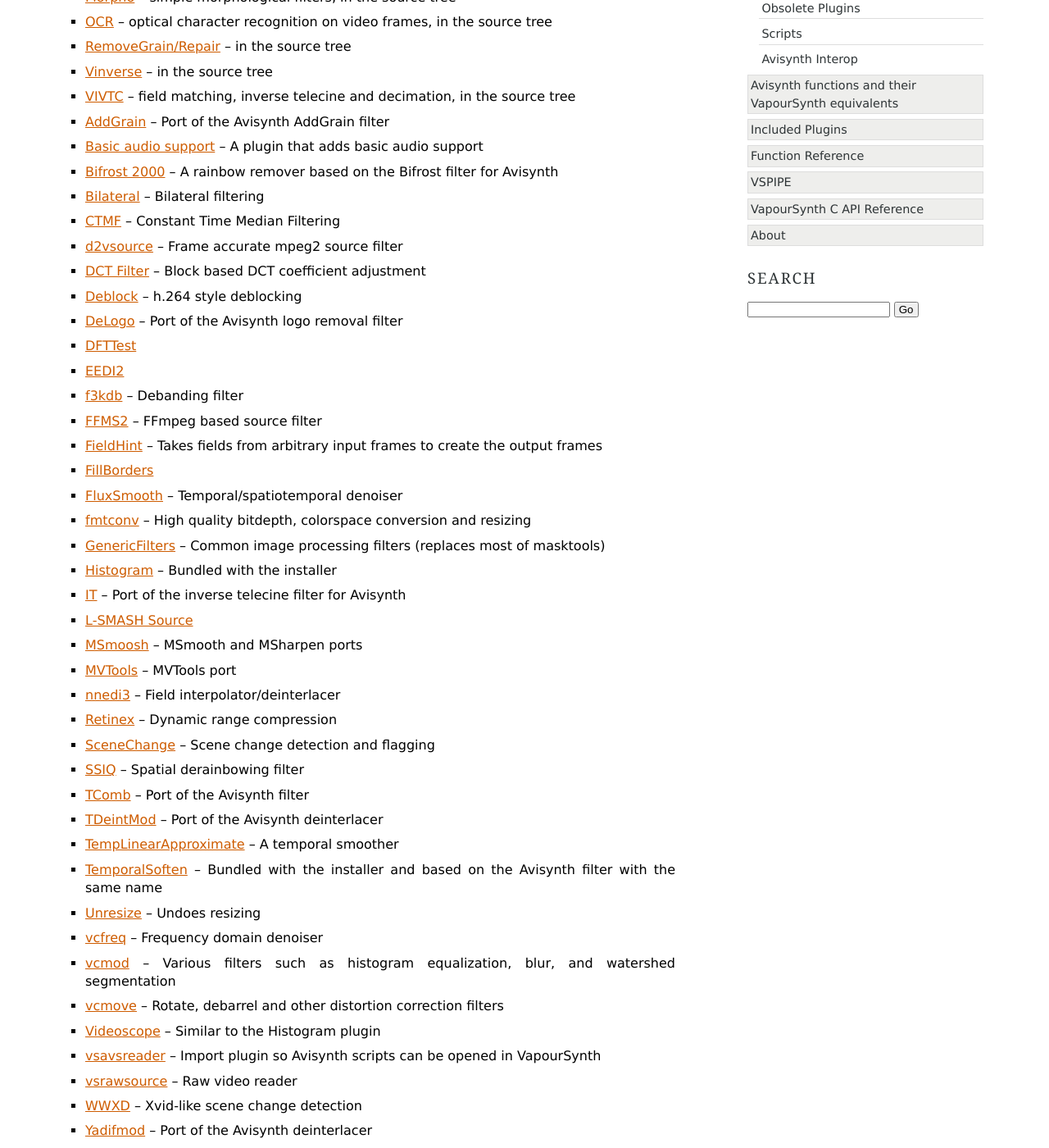
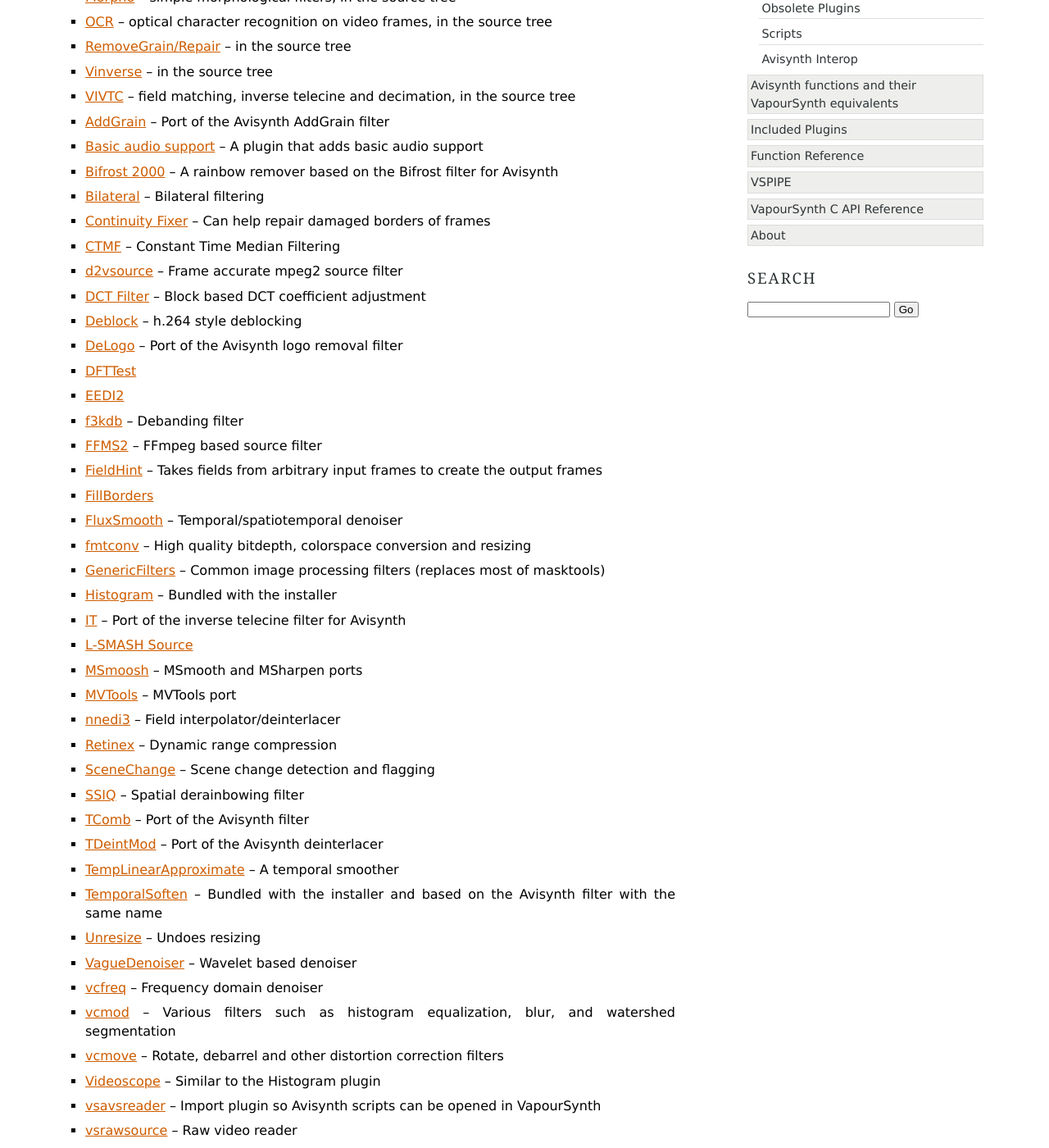
Before and after one commit to vapoursynth/vapoursynth, a Sphinx documentation site: the page built from doc/pluginlist.rst, in a window 1280 px wide and 1400 px high, scrolled down 468 px. Shown: the whole window at 82% size. Built offline with Sphinx 7.4.7, drawn with Linux system fonts in a browser that asks for light colours; formulas are drawn with MathJax 3.

Commit message:
Add two more plugins to the list

```diff
--- a/doc/pluginlist.rst
+++ b/doc/pluginlist.rst
@@ -20,6 +20,7 @@
 * `Basic audio support <http://forum.doom9.org/showthread.php?t=171555>`_ -- A plugin that adds basic audio support
 * `Bifrost 2000 <https://github.com/dubhater/vapoursynth-bifrost>`_ -- A rainbow remover based on the Bifrost filter for Avisynth
 * `Bilateral <http://forum.doom9.org/showthread.php?t=171306>`_ -- Bilateral filtering
+* `Continuity Fixer <http://forum.doom9.org/showthread.php?t=171785>`_ -- Can help repair damaged borders of frames
 * `CTMF <http://forum.doom9.org/showthread.php?t=171213>`_ -- Constant Time Median Filtering
 * `d2vsource <http://forum.doom9.org/showthread.php?t=166399>`_ -- Frame accurate mpeg2 source filter
 * `DCT Filter <http://forum.doom9.org/showthread.php?t=171039>`_ -- Block based DCT coefficient adjustment
@@ -48,6 +49,7 @@
 * `TempLinearApproximate <http://forum.doom9.org/showthread.php?t=169782>`_ -- A temporal smoother
 * `TemporalSoften <https://github.com/dubhater/vapoursynth-temporalsoften>`_ -- Bundled with the installer and based on the Avisynth filter with the same name
 * `Unresize <http://forum.doom9.org/showthread.php?t=169829>`_ -- Undoes resizing
+* `VagueDenoiser <http://forum.doom9.org/showthread.php?t=171723>`_ -- Wavelet based denoiser
 * `vcfreq <http://forum.doom9.org/showthread.php?t=171413>`_ -- Frequency domain denoiser
 * `vcmod <http://forum.doom9.org/showthread.php?t=171412>`_ -- Various filters such as histogram equalization, blur, and watershed segmentation
 * `vcmove <http://forum.doom9.org/showthread.php?t=171414>`_ -- Rotate, debarrel and other distortion correction filters
```
